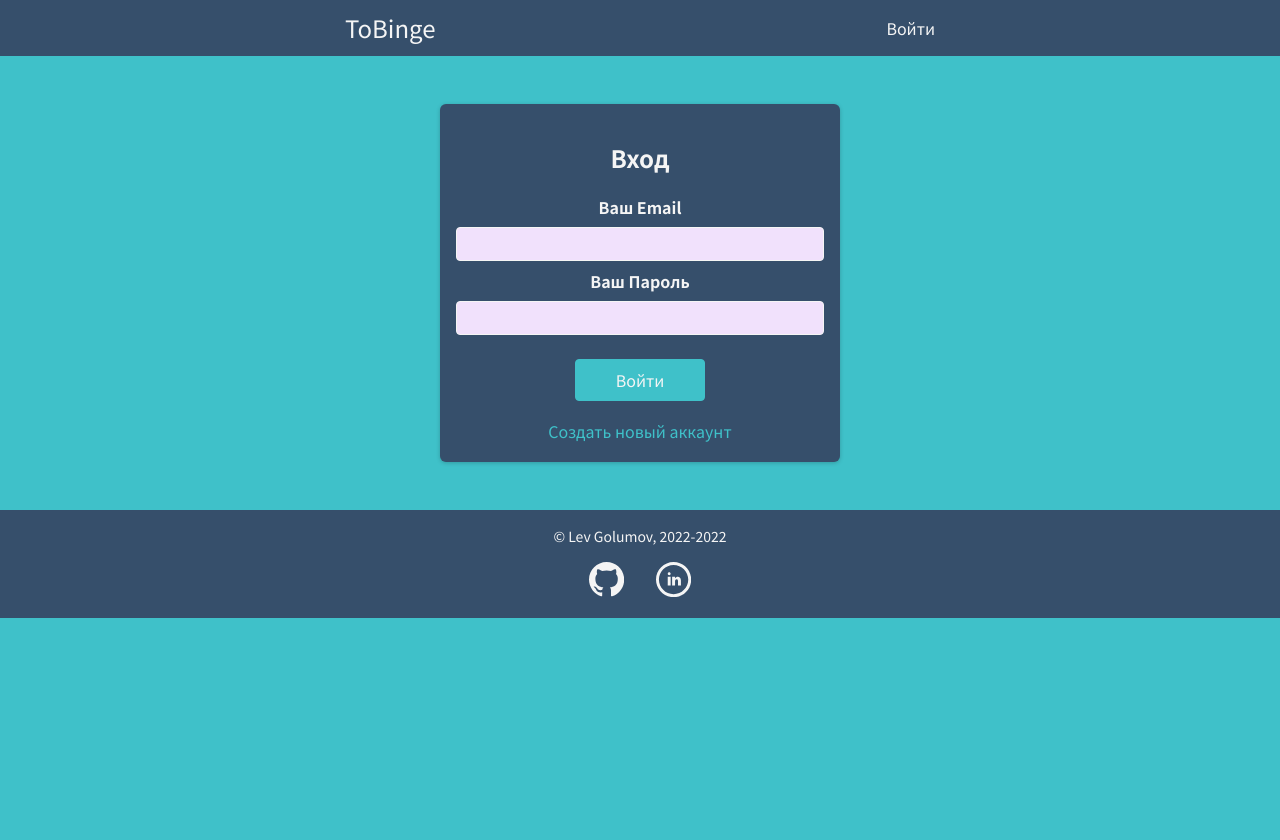
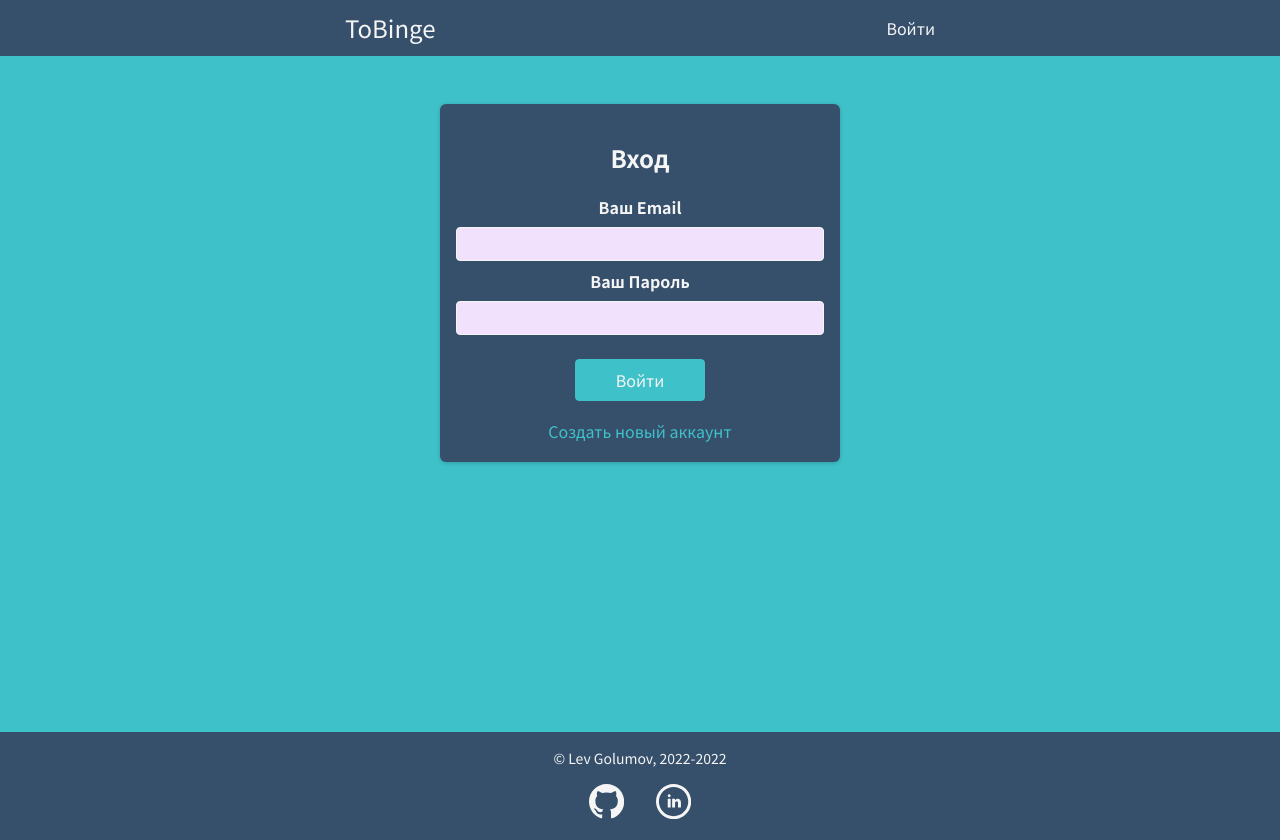
Before and after one commit to LevGolumov/evening-films-proj, a React (Create React App) app: page /login in a window 1280 px wide. Before the commit the page ends 800 px from the top, so only its background shows below. Built offline with nearby package versions, Linux system fonts and the light colour scheme.

Commit message:
Fixed the footer positioning

```diff
--- a/app/scss/_globals.scss
+++ b/app/scss/_globals.scss
@@ -11,11 +11,16 @@
 
 html {
   font-family: 'Noto Sans JP', sans-serif;
+  min-height: 100vh;
 }
 
 body {
   margin: 0;
   background-color: $teal;
+}
+
+main{
+  min-height: 75.5vh;
 }
 
 .container {
--- a/src/index.css
+++ b/src/index.css
@@ -8,11 +8,16 @@
 
 html {
   font-family: "Noto Sans JP", sans-serif;
+  min-height: 100vh;
 }
 
 body {
   margin: 0;
   background-color: #3FC1C9;
+}
+
+main {
+  min-height: 75.5vh;
 }
 
 .container {
```
Also changed, not shown: src/index.min.css.
